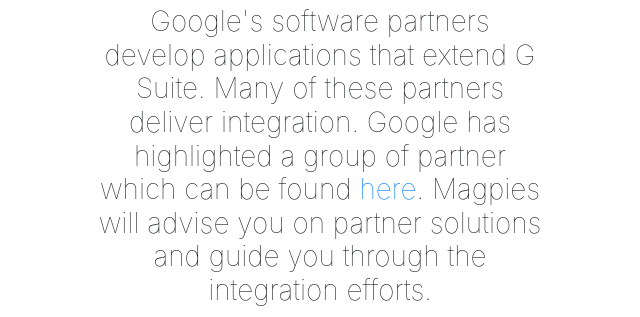
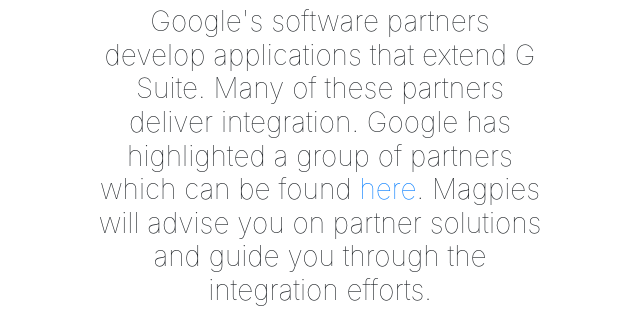
Before and after one commit to madaniels022/magpies, a plain HTML site: page integrate.html in a window 1280 px wide. Shown: the part 483-800 px from the top of the page, 35-675 px from the left. Drawn offline with nearby package versions, Linux system fonts and the light colour scheme.

Commit message:
Mike Galle Catch
Found a missin 's'

```diff
--- a/integrate.html
+++ b/integrate.html
@@ -75,7 +75,7 @@
   <div class="row">
     <div class="col-sm my-4">
       <h3 class="text-center pb-4">Delivered<br>Integrations</h3>
-      <h3 class="text-center font-weight-lighter px-5">Google's software partners develop applications that extend G Suite.  Many of these partners deliver integration.  Google has highlighted a group of partner which can be found <a href="https://gsuite.google.com/partner/recommended/" target="blank">here</a>.  Magpies will advise you on partner solutions and guide you through the integration efforts.</h3>
+      <h3 class="text-center font-weight-lighter px-5">Google's software partners develop applications that extend G Suite.  Many of these partners deliver integration.  Google has highlighted a group of partners which can be found <a href="https://gsuite.google.com/partner/recommended/" target="blank">here</a>.  Magpies will advise you on partner solutions and guide you through the integration efforts.</h3>
     </div>
     <div class="col-sm my-4">
       <h3 class="text-center pb-4">Custom<br>Integrations</h3>
```
